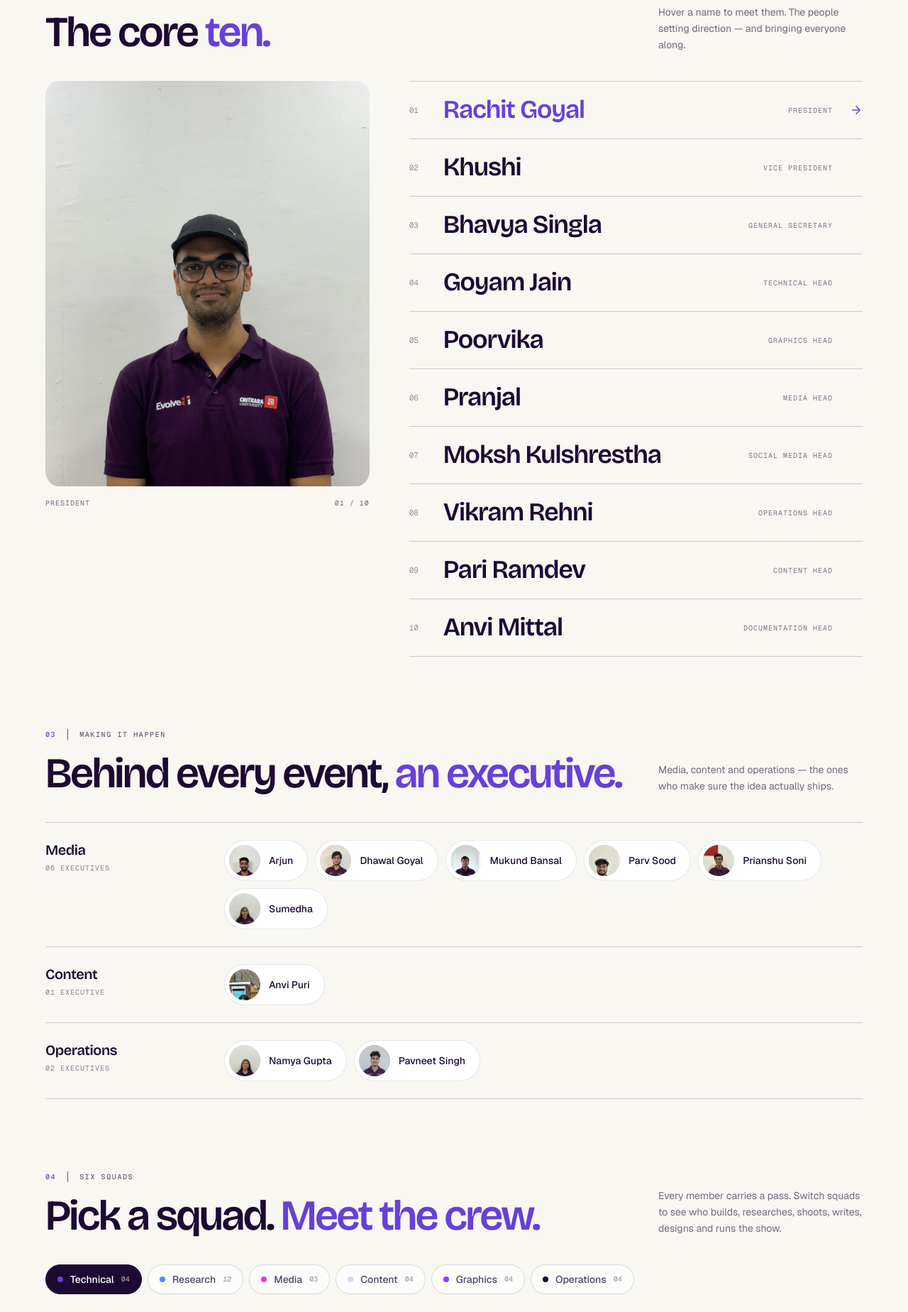
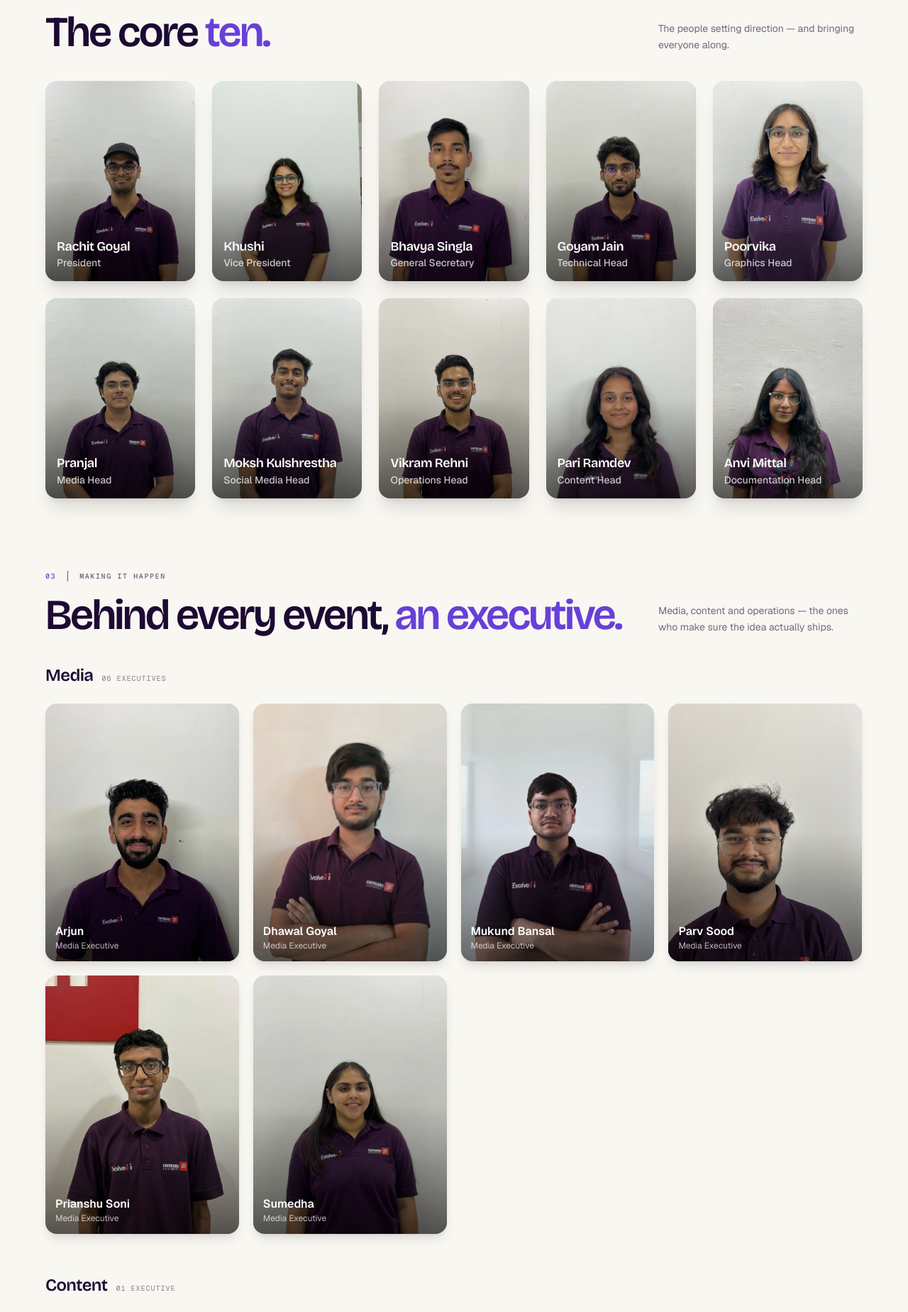
Before and after one commit to KhushiBagga20/EvolveAI-Website, a Next.js app: page /teams in a window 1280 px wide. Shown: the part 1906-3754 px from the top of the page at 71% size. Built offline with nearby package versions, Linux system fonts and the light colour scheme.

Commit message:
just left with executive :)

```diff
--- a/app/teams/page.tsx
+++ b/app/teams/page.tsx
@@ -66,7 +66,7 @@ export default function TeamPage() {
         </section>
 
         <section id="leads" aria-labelledby="leads-title" className="scroll-mt-24 pt-16 md:pt-24">
-          <SectionHead id="leads-title" index="02" label="Leading the way" title="The core" accent="ten." note="Hover a name to meet them. The people setting direction — and bringing everyone along." />
+          <SectionHead id="leads-title" index="02" label="Leading the way" title="The core" accent="ten." note="The people setting direction — and bringing everyone along." />
           <LeadRoster leads={leads} />
         </section>
 
@@ -76,7 +76,7 @@ export default function TeamPage() {
         </section>
 
         <section id="squads" aria-labelledby="squads-title" className="scroll-mt-24 pt-16 md:pt-24">
-          <SectionHead id="squads-title" index="04" label="Six squads" title="Pick a squad." accent="Meet the crew." note="Every member carries a pass. Switch squads to see who builds, researches, shoots, writes, designs and runs the show." />
+          <SectionHead id="squads-title" index="04" label="Six squads" title="Pick a squad." accent="Meet the crew." note="The people who build, research, shoot, write, design and run the show." />
           <SquadSwitcher squads={squads} />
         </section>
 
--- a/components/team/executive-groups.tsx
+++ b/components/team/executive-groups.tsx
@@ -9,25 +9,42 @@ export function ExecutiveGroups({ executives }: { executives: Person[] }) {
   }, {})
 
   return (
-    <div className="border-t border-ink/20">
+    <div className="space-y-14">
       {Object.entries(groups).map(([role, people]) => (
-        <div key={role} className="grid gap-4 border-b border-ink/20 py-6 md:grid-cols-[220px_minmax(0,1fr)] md:gap-8">
-          <div className="flex items-baseline gap-3 md:flex-col md:gap-1">
-            <h3 className="text-xl font-semibold tracking-tight">{role.replace(' Executive', '')}</h3>
-            <p className="font-mono text-[10px] uppercase tracking-widest text-ink/50">
+        <div key={role}>
+          <div className="mb-6 flex items-baseline gap-3">
+            <h3 className="text-2xl font-semibold tracking-tight">{role.replace(' Executive', '')}</h3>
+            <span className="font-mono text-[10px] uppercase tracking-widest text-ink/50">
               {String(people.length).padStart(2, '0')} {people.length === 1 ? 'executive' : 'executives'}
-            </p>
+            </span>
           </div>
-          <ul className="flex flex-wrap gap-2.5">
+          <div className="flex flex-wrap justify-start gap-5">
             {people.map((person) => (
-              <li key={person.name} className="group flex items-center gap-3 rounded-full border border-ink/10 bg-white py-1.5 pl-1.5 pr-5 transition-colors hover:border-violet/40 hover:bg-lilac/40">
-                <span className="relative size-11 shrink-0 overflow-hidden rounded-full bg-lilac">
-                  <Image src={person.photo} alt={`Portrait of ${person.name}`} fill sizes="44px" className="object-cover object-top" />
-                </span>
-                <span className="text-sm font-medium">{person.name}</span>
-              </li>
+              <div
+                key={person.name}
+                className="group relative w-[calc(50%-0.625rem)] overflow-hidden rounded-2xl shadow-lg sm:w-[calc(33.33%-0.85rem)] lg:w-[calc(25%-0.95rem)]"
+              >
+                <div className="relative aspect-[3/4] bg-lilac">
+                  <Image
+                    src={person.photo}
+                    alt={`Portrait of ${person.name}`}
+                    fill
+                    sizes="(min-width: 1024px) 220px, (min-width: 640px) 30vw, 45vw"
+                    className="object-cover object-top transition-transform duration-700 group-hover:scale-105"
+                  />
+                  <div className="absolute inset-0 bg-gradient-to-t from-black/60 via-black/10 to-transparent" />
+                </div>
+                <div className="absolute bottom-0 left-0 right-0 p-3.5">
+                  <h4 className="truncate text-sm font-semibold leading-tight text-white md:text-base">
+                    {person.name}
+                  </h4>
+                  <p className="mt-0.5 truncate text-xs text-white/70">
+                    {role.replace(' Executive', '')} Executive
+                  </p>
+                </div>
+              </div>
             ))}
-          </ul>
+          </div>
         </div>
       ))}
     </div>
--- a/components/team/lead-roster.tsx
+++ b/components/team/lead-roster.tsx
@@ -1,74 +1,39 @@
 'use client'
 
-import { useState } from 'react'
 import Image from 'next/image'
-import { ArrowRight } from 'lucide-react'
 import type { Person } from '@/lib/team'
-import { shapeRadii } from '@/lib/shapes'
-import { cn } from '@/lib/utils'
 
 export function LeadRoster({ leads }: { leads: Person[] }) {
-  const [active, setActive] = useState(0)
-  const current = leads[active]
+  return (
+    <div className="flex flex-wrap justify-center gap-5 md:gap-6">
+      {leads.map((lead) => (
+        <div
+          key={lead.name}
+          className="group relative w-[calc(50%-0.625rem)] overflow-hidden rounded-2xl shadow-xl sm:w-[calc(33.33%-1rem)] lg:w-[calc(20%-1.2rem)]"
+        >
+          <div className="relative aspect-[3/4] bg-lilac">
+            <Image
+              src={lead.photo}
+              alt={`Portrait of ${lead.name}`}
+              fill
+              sizes="(min-width: 1024px) 200px, (min-width: 640px) 30vw, 45vw"
+              className="object-cover object-top transition-transform duration-700 group-hover:scale-105"
+            />
+            {/* Gradient overlay for readability */}
+            <div className="absolute inset-0 bg-gradient-to-t from-black/60 via-black/10 to-transparent" />
+          </div>
 
-  return (
-    <div className="grid gap-10 lg:grid-cols-[minmax(0,5fr)_minmax(0,7fr)] lg:gap-14">
-      <div className="hidden lg:sticky lg:top-28 lg:block lg:self-start">
-        <div
-          className="relative aspect-[4/5] overflow-hidden bg-lilac transition-[border-radius] duration-700 ease-[cubic-bezier(0.22,0.8,0.24,1)]"
-          style={{ borderRadius: shapeRadii[active % shapeRadii.length] }}
-        >
-          {leads.map((lead, i) => (
-            <Image
-              key={lead.name}
-              src={lead.photo}
-              alt={i === active ? `Portrait of ${lead.name}` : ''}
-              fill
-              sizes="40vw"
-              className={cn('object-cover object-top transition-[opacity,transform] duration-700', i === active ? 'scale-100 opacity-100' : 'scale-105 opacity-0')}
-            />
-          ))}
+          {/* Glass info overlay at bottom */}
+          <div className="absolute bottom-0 left-0 right-0 p-3.5 md:p-4">
+            <h3 className="truncate text-base font-semibold leading-tight tracking-tight text-white md:text-lg">
+              {lead.name}
+            </h3>
+            <p className="mt-0.5 truncate text-xs font-medium text-white/75 md:text-sm">
+              {lead.role}
+            </p>
+          </div>
         </div>
-        <div className="mt-4 flex items-baseline justify-between gap-4 font-mono text-[10px] uppercase tracking-widest text-ink/60" aria-live="polite">
-          <span>{current.role}</span>
-          <span>
-            {String(active + 1).padStart(2, '0')} / {String(leads.length).padStart(2, '0')}
-          </span>
-        </div>
-      </div>
-
-      <ol className="border-t border-ink/20">
-        {leads.map((lead, i) => {
-          const isActive = i === active
-          return (
-            <li key={lead.name} className="border-b border-ink/20">
-              <button
-                type="button"
-                onMouseEnter={() => setActive(i)}
-                onFocus={() => setActive(i)}
-                onClick={() => setActive(i)}
-                aria-pressed={isActive}
-                className={cn('group flex w-full items-center gap-4 py-4 text-left transition-colors md:gap-6 md:py-5', isActive ? 'lg:text-violet' : 'text-ink')}
-              >
-                <span className="w-6 shrink-0 font-mono text-[11px] text-ink/45">{String(i + 1).padStart(2, '0')}</span>
-                <span className="relative size-14 shrink-0 overflow-hidden rounded-full bg-lilac lg:hidden">
-                  <Image src={lead.photo} alt="" fill sizes="56px" className="object-cover object-top" />
-                </span>
-                <span className="min-w-0 flex-1">
-                  <span className="block truncate font-display text-2xl font-semibold tracking-[-0.03em] md:text-4xl">{lead.name}</span>
-                  <span className="mt-1 block font-mono text-[10px] uppercase tracking-widest text-ink/55 lg:hidden">{lead.role}</span>
-                </span>
-                <span className="hidden shrink-0 font-mono text-[10px] uppercase tracking-widest text-ink/55 lg:block">{lead.role}</span>
-                <ArrowRight
-                  size={18}
-                  aria-hidden="true"
-                  className={cn('hidden shrink-0 transition-all duration-300 lg:block', isActive ? 'translate-x-0 opacity-100' : '-translate-x-2 opacity-0')}
-                />
-              </button>
-            </li>
-          )
-        })}
-      </ol>
+      ))}
     </div>
   )
 }
--- a/components/team/member-pass.tsx
+++ b/components/team/member-pass.tsx
@@ -4,10 +4,12 @@ import { cn } from '@/lib/utils'
 
 export function MemberPass({ person, code, label, accent = 'bg-violet', className }: { person: Person; code: string; label: string; accent?: string; className?: string }) {
   return (
-    <article className={cn('group relative rounded-[18px] bg-white p-2 shadow-[0_18px_40px_-28px_rgba(28,10,51,0.45)] ring-1 ring-ink/5 transition-transform duration-500 hover:-translate-y-1 hover:rotate-[-1deg]', className)}>
+    <article className={cn('group relative overflow-hidden rounded-[18px] bg-white p-2 shadow-[0_18px_40px_-28px_rgba(28,10,51,0.35)] ring-1 ring-ink/5 transition-all duration-500 hover:-translate-y-1.5 hover:rotate-[-1deg] hover:shadow-[0_24px_50px_-20px_rgba(103,64,216,0.3)]', className)}>
+      {/* Subtle card shine */}
+      <div aria-hidden="true" className="pointer-events-none absolute -right-12 -top-12 size-28 rounded-full bg-gradient-to-br from-violet/8 to-transparent blur-2xl transition-opacity duration-500 group-hover:opacity-100 opacity-0" />
       <span aria-hidden="true" className="mx-auto mb-2 mt-0.5 block h-1.5 w-9 rounded-full bg-ink/10" />
       <div className="relative aspect-square overflow-hidden rounded-[12px] bg-[#e6e1ed]">
-        <Image src={person.photo} alt={`Portrait of ${person.name}`} fill sizes="(min-width: 1024px) 220px, (min-width: 640px) 30vw, 45vw" className="object-cover object-top saturate-[0.85] transition-[transform,filter] duration-500 group-hover:scale-[1.04] group-hover:saturate-100" />
+        <Image src={person.photo} alt={`Portrait of ${person.name}`} fill sizes="(min-width: 1024px) 220px, (min-width: 640px) 30vw, 45vw" className="object-cover object-top" />
         <span className={cn('absolute right-2 top-2 size-2.5 rounded-full ring-2 ring-white', accent)} aria-hidden="true" />
       </div>
       <div className="px-1.5 pb-1.5 pt-3">
--- a/components/team/squad-switcher.tsx
+++ b/components/team/squad-switcher.tsx
@@ -1,6 +1,3 @@
-'use client'
-
-import { useState } from 'react'
 import type { squads as squadsData } from '@/lib/team'
 import { MemberPass } from './member-pass'
 import { cn } from '@/lib/utils'
@@ -14,51 +11,56 @@ const accents: Record<string, string> = {
   Operations: 'bg-ink',
 }
 
+const glows: Record<string, string> = {
+  Technical: 'from-violet/20 to-violet/5',
+  Research: 'from-sky/20 to-sky/5',
+  Media: 'from-magenta/20 to-magenta/5',
+  Content: 'from-lilac/30 to-lilac/10',
+  Graphics: 'from-primary/20 to-primary/5',
+  Operations: 'from-ink/10 to-ink/5',
+}
+
 export function SquadSwitcher({ squads }: { squads: typeof squadsData }) {
-  const [active, setActive] = useState(squads[0].name)
-  const squad = squads.find((s) => s.name === active)!
-  const index = squads.findIndex((s) => s.name === active)
+  return (
+    <div className="space-y-24">
+      {squads.map((squad, squadIndex) => (
+        <div key={squad.name} className="relative">
+          {/* Decorative background blob */}
+          <div
+            aria-hidden="true"
+            className={cn(
+              'pointer-events-none absolute -left-20 -top-16 size-72 rounded-full bg-gradient-radial opacity-60 blur-3xl',
+              glows[squad.name],
+            )}
+            style={{
+              background: `radial-gradient(circle, var(--tw-gradient-from) 0%, var(--tw-gradient-to) 70%, transparent 100%)`,
+            }}
+          />
+          {/* Subtle grid pattern behind cards */}
+          <div aria-hidden="true" className="pointer-events-none absolute -right-8 top-8 h-64 w-80 opacity-[0.03] grid-lines" />
 
-  return (
-    <div>
-      <div role="tablist" aria-label="Squads" className="no-scrollbar -mx-5 flex gap-2 overflow-x-auto px-5 pb-1 md:mx-0 md:flex-wrap md:px-0">
-        {squads.map((s) => {
-          const selected = s.name === active
-          return (
-            <button
-              key={s.name}
-              type="button"
-              role="tab"
-              id={`tab-${s.name}`}
-              aria-selected={selected}
-              aria-controls={`panel-${s.name}`}
-              onClick={() => setActive(s.name)}
-              className={cn(
-                'inline-flex shrink-0 items-center gap-2.5 rounded-full border px-4 py-2.5 text-sm font-medium transition-colors',
-                selected ? 'border-ink bg-ink text-white' : 'border-ink/15 bg-white/60 text-ink/75 hover:border-ink/40 hover:text-ink',
-              )}
-            >
-              <span className={cn('size-2 rounded-full', accents[s.name])} aria-hidden="true" />
-              {s.name}
-              <span className={cn('font-mono text-[10px]', selected ? 'text-white/60' : 'text-ink/40')}>{String(s.members.length).padStart(2, '0')}</span>
-            </button>
-          )
-        })}
-      </div>
-
-      <div role="tabpanel" id={`panel-${squad.name}`} aria-labelledby={`tab-${squad.name}`} className="mt-8 grid gap-8 lg:grid-cols-[260px_minmax(0,1fr)] lg:gap-12">
+          <div className="relative grid gap-8 lg:grid-cols-[260px_minmax(0,1fr)] lg:gap-12">
+            {/* Left — Squad info */}
             <div className="lg:sticky lg:top-28 lg:self-start">
-          <p className="font-mono text-[10px] uppercase tracking-widest text-violet">Squad {String(index + 1).padStart(2, '0')} / 06</p>
-          <h3 className="mt-3 text-5xl font-semibold leading-none tracking-[-0.045em] md:text-6xl">{squad.name}</h3>
+              <p className="font-mono text-[10px] uppercase tracking-widest text-violet">
+                Squad {String(squadIndex + 1).padStart(2, '0')} / {String(squads.length).padStart(2, '0')}
+              </p>
+              <h3 className="mt-3 text-5xl font-semibold leading-none tracking-[-0.045em] md:text-6xl">
+                {squad.name}
+              </h3>
               <p className="mt-4 max-w-xs text-sm leading-relaxed text-ink/65">{squad.blurb}</p>
               <p className="mt-6 inline-flex items-center gap-2 rounded-full bg-lilac/60 px-3 py-1.5 font-mono text-[10px] uppercase tracking-widest text-ink/70">
                 <span className={cn('size-2 rounded-full', accents[squad.name])} aria-hidden="true" />
                 {squad.members.length} members
               </p>
+              {/* Decorative line */}
+              <div className="mt-8 hidden h-px w-full bg-gradient-to-r from-ink/15 to-transparent lg:block" />
             </div>
-        <ul key={squad.name} className="grid grid-cols-2 gap-3 sm:grid-cols-3 md:gap-4 xl:grid-cols-4">
+
+            {/* Right — Member pass cards */}
+            <ul className="grid grid-cols-2 gap-3 sm:grid-cols-3 md:gap-4 xl:grid-cols-4">
               {squad.members.map((person, i) => (
-            <li key={person.name} className="animate-[pass-in_0.6s_cubic-bezier(0.22,0.8,0.24,1)_both]" style={{ animationDelay: `${i * 50}ms` }}>
+                <li key={person.name}>
                   <MemberPass
                     person={person}
                     code={`EA-${squad.name.slice(0, 3).toUpperCase()}-${String(i + 1).padStart(2, '0')}`}
@@ -69,6 +71,17 @@ export function SquadSwitcher({ squads }: { squads: typeof squadsData }) {
               ))}
             </ul>
           </div>
+
+          {/* Bottom divider between squads */}
+          {squadIndex < squads.length - 1 && (
+            <div aria-hidden="true" className="mx-auto mt-20 flex items-center gap-4">
+              <div className="h-px flex-1 bg-gradient-to-r from-transparent via-ink/12 to-transparent" />
+              <span className={cn('size-1.5 rounded-full', accents[squad.name])} />
+              <div className="h-px flex-1 bg-gradient-to-r from-transparent via-ink/12 to-transparent" />
+            </div>
+          )}
+        </div>
+      ))}
     </div>
   )
 }
--- a/lib/team.ts
+++ b/lib/team.ts
@@ -70,34 +70,6 @@ export type Squad = 'Technical' | 'Research' | 'Media' | 'Content' | 'Graphics'
 
 export const squads: { name: Squad; blurb: string; members: Person[] }[] = [
   {
-    name: 'Technical',
-    blurb: 'Builds the club’s software, from this website to hackathon infra.',
-    members: [
-      { name: 'Adab Singh Malhi', photo: p('AdabSinghMalhi') },
-      { name: 'Jaskaran Singh', photo: p('JaskaranSingh') },
-      { name: 'Prateek Kumar', photo: p('PrateekKumar') },
-      { name: 'Sartaj Kaur Sandhu', photo: p('sartaj_new') },
-    ],
-  },
-  {
-    name: 'Research',
-    blurb: 'Reads the papers, runs the experiments, writes up what works.',
-    members: [
-      { name: 'Aditya Chandiok', photo: p('AdityaChandhiok') },
-      { name: 'Anayat Virk', photo: p('AnayatVirk') },
-      { name: 'Ansh', photo: p('Ansh') },
-      { name: 'Bhavishya Grover', photo: p('BhavishyaGrover') },
-      { name: 'Bhavya Sharma', photo: p('BhavyaSharma') },
-      { name: 'Deepanshu Arora', photo: p('DeepanshuArora') },
-      { name: 'Dhruv Gaur', photo: p('DhruvGaur') },
-      { name: 'Govind Jindal', photo: p('GovindJindal') },
-      { name: 'Harsidak Singh Banwait', photo: p('HarsidakSinghBanwait') },
-      { name: 'Jaisgurnoor Singh', photo: p('JaisgurnoorSingh1') },
-      { name: 'Karunika Chaudhary', photo: p('KarunikaChaudhary') },
-      { name: 'Manan Kochhar', photo: p('MananKochhar') },
-    ],
-  },
-  {
     name: 'Media',
     blurb: 'Cameras, reels and every photo you see on this site.',
     members: [
@@ -136,7 +108,36 @@ export const squads: { name: Squad; blurb: string; members: Person[] }[] = [
       { name: 'Samya Ahuja', photo: p('SamyaAhuja') },
     ],
   },
+  {
+    name: 'Technical',
+    blurb: 'Builds the club\u2019s software, from this website to hackathon infra.',
+    members: [
+      { name: 'Adab Singh Malhi', photo: p('AdabSinghMalhi') },
+      { name: 'Jaskaran Singh', photo: p('JaskaranSingh') },
+      { name: 'Prateek Kumar', photo: p('PrateekKumar') },
+      { name: 'Sartaj Kaur Sandhu', photo: p('sartaj_new') },
+    ],
+  },
+  {
+    name: 'Research',
+    blurb: 'Reads the papers, runs the experiments, writes up what works.',
+    members: [
+      { name: 'Aditya Chandiok', photo: p('AdityaChandhiok') },
+      { name: 'Anayat Virk', photo: p('AnayatVirk') },
+      { name: 'Ansh', photo: p('Ansh') },
+      { name: 'Bhavishya Grover', photo: p('BhavishyaGrover') },
+      { name: 'Bhavya Sharma', photo: p('BhavyaSharma') },
+      { name: 'Deepanshu Arora', photo: p('DeepanshuArora') },
+      { name: 'Dhruv Gaur', photo: p('DhruvGaur') },
+      { name: 'Govind Jindal', photo: p('GovindJindal') },
+      { name: 'Harsidak Singh Banwait', photo: p('HarsidakSinghBanwait') },
+      { name: 'Jaisgurnoor Singh', photo: p('JaisgurnoorSingh1') },
+      { name: 'Karunika Chaudhary', photo: p('KarunikaChaudhary') },
+      { name: 'Manan Kochhar', photo: p('MananKochhar') },
+    ],
+  },
 ]
+
 
 export const alumni: { year: string; members: Person[] }[] = [
   {
```
Lines whose indentation alone changed are shown as unchanged.
